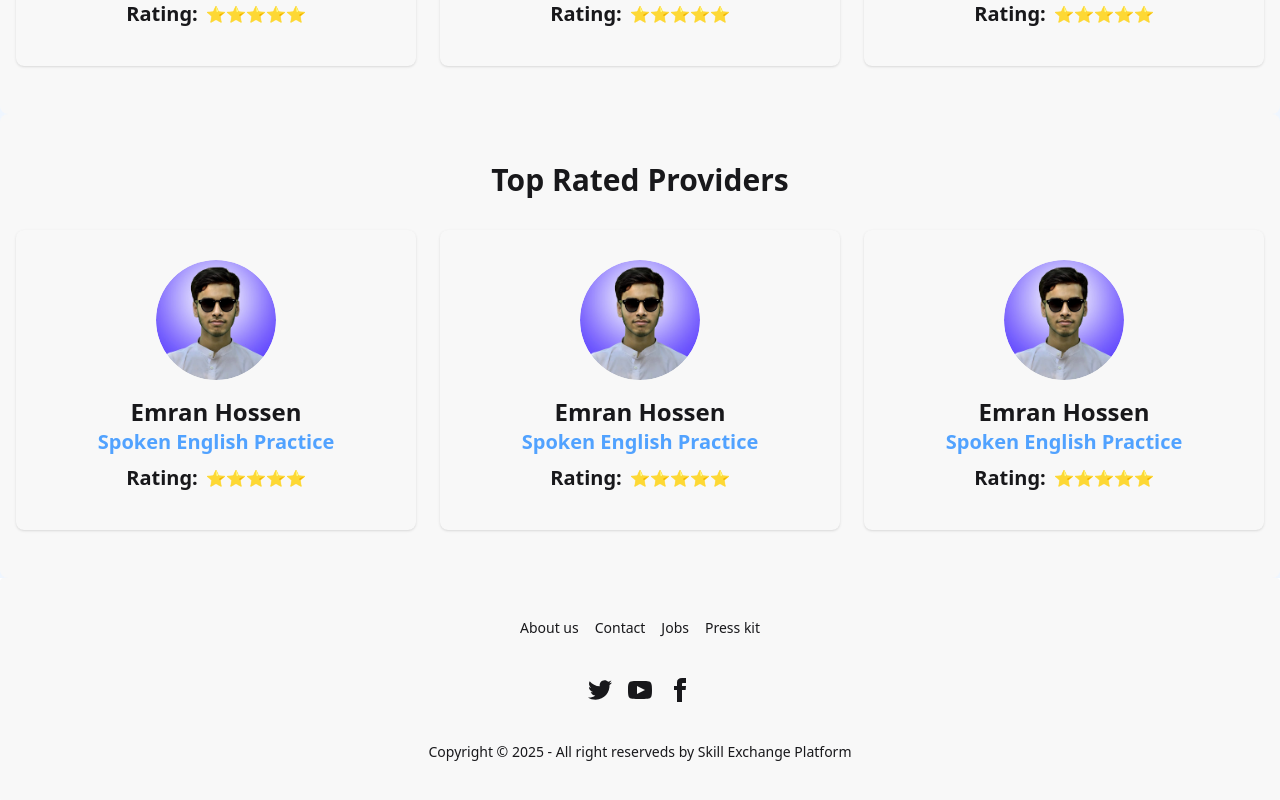
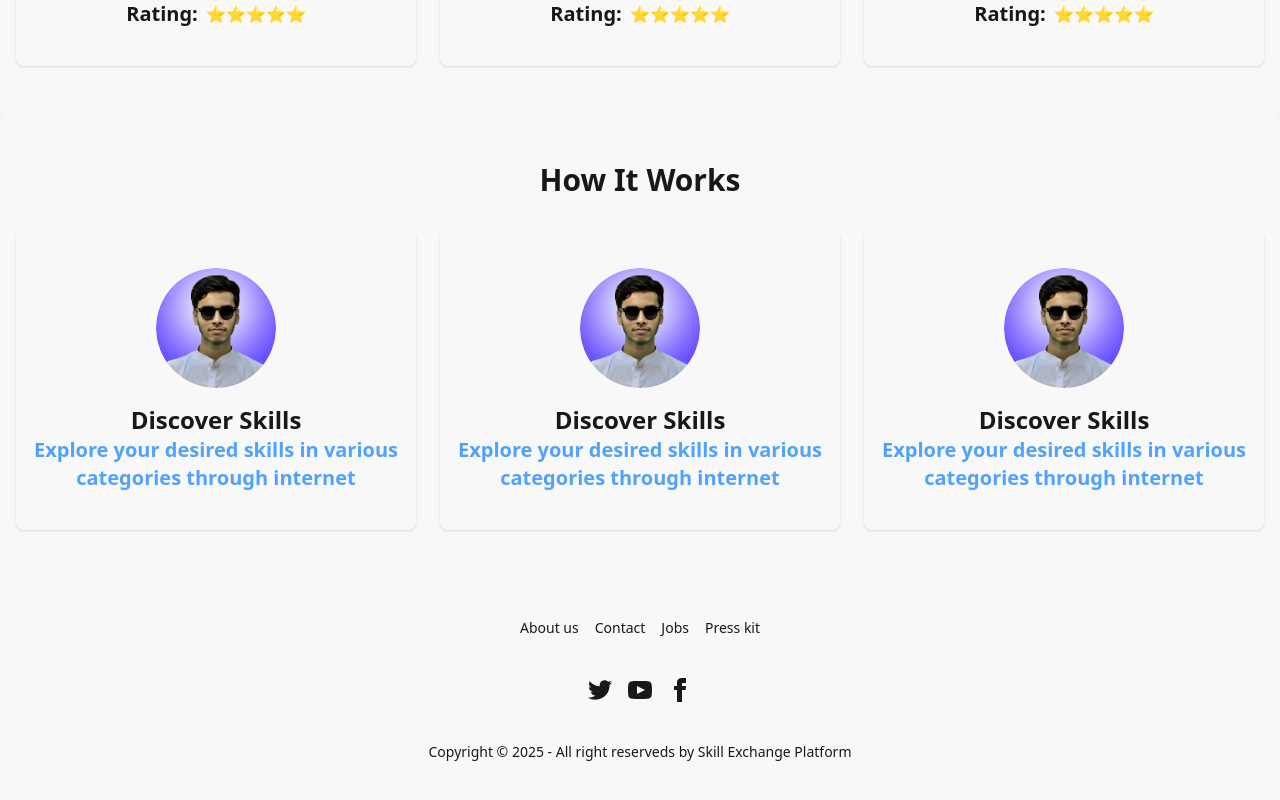
Before and after one commit to emran40989/local-skill-exchange-platform, a React (Vite) app: page / in a window 1280 px wide. Shown: the part 1424-2224 px from the top of the page. Built offline with nearby package versions, Linux system fonts and the light colour scheme.

Commit message:
top rated updated

```diff
--- a/src/Components/HowItWorks.jsx
+++ b/src/Components/HowItWorks.jsx
@@ -1,5 +1,5 @@
 import React from "react";
-import i1 from '../assets/emran.jpg'
+import i1 from "../assets/emran.jpg";
 
 const HowItWorks = () => {
   return (
@@ -8,42 +8,38 @@ const HowItWorks = () => {
         <div className="">
           <div className="py-8 bg-base-200 rounded-lg">
             <h2 className="text-3xl text-center font-bold my-4">
-              Top Rated Providers
+              How It Works
             </h2>
-
             <div className="grid grid-cols-1 md:grid-cols-2 lg:grid-cols-3 gap-6 p-4 container mx-auto">
               <div className="bg-base-200 shadow-sm flex flex-col items-center justify-center min-h-[300px] rounded-lg">
                 <figure className="h-[120px] w-[120px] rounded-full overflow-hidden">
                   <img src={i1} alt="image" className="rounded-full" />
                 </figure>
-              <h2 className="pt-4 text-2xl font-bold">Emran Hossen</h2>
-              <h3 className="text-xl text-blue-400 font-semibold">Spoken English Practice</h3>
-              <div className="flex gap-2 items-center py-2">
-                <p className="font-bold text-xl">Rating: </p>
-                <span>⭐⭐⭐⭐⭐</span>
-              </div>
+                <h2 className="pt-4 text-2xl font-bold">Discover Skills</h2>
+                <h3 className="text-xl px-4 text-center text-blue-400 font-semibold">
+                  Explore your desired skills in various categories through
+                  internet
+                </h3>
               </div>
               <div className="bg-base-200 shadow-sm flex flex-col items-center justify-center min-h-[300px] rounded-lg">
                 <figure className="h-[120px] w-[120px] rounded-full overflow-hidden">
                   <img src={i1} alt="image" className="rounded-full" />
                 </figure>
-              <h2 className="pt-4 text-2xl font-bold">Emran Hossen</h2>
-              <h3 className="text-xl text-blue-400 font-semibold">Spoken English Practice</h3>
-              <div className="flex gap-2 items-center py-2">
-                <p className="font-bold text-xl">Rating: </p>
-                <span>⭐⭐⭐⭐⭐</span>
-              </div>
+                <h2 className="pt-4 text-2xl font-bold">Discover Skills</h2>
+                <h3 className="text-xl px-4 text-center text-blue-400 font-semibold">
+                  Explore your desired skills in various categories through
+                  internet
+                </h3>
               </div>
               <div className="bg-base-200 shadow-sm flex flex-col items-center justify-center min-h-[300px] rounded-lg">
                 <figure className="h-[120px] w-[120px] rounded-full overflow-hidden">
                   <img src={i1} alt="image" className="rounded-full" />
                 </figure>
-              <h2 className="pt-4 text-2xl font-bold">Emran Hossen</h2>
-              <h3 className="text-xl text-blue-400 font-semibold">Spoken English Practice</h3>
-              <div className="flex gap-2 items-center py-2">
-                <p className="font-bold text-xl">Rating: </p>
-                <span>⭐⭐⭐⭐⭐</span>
-              </div>
+                <h2 className="pt-4 text-2xl font-bold">Discover Skills</h2>
+                <h3 className="text-xl px-4 text-center text-blue-400 font-semibold">
+                  Explore your desired skills in various categories through
+                  internet
+                </h3>
               </div>
             </div>
           </div>
```
Lines whose indentation alone changed are shown as unchanged.
